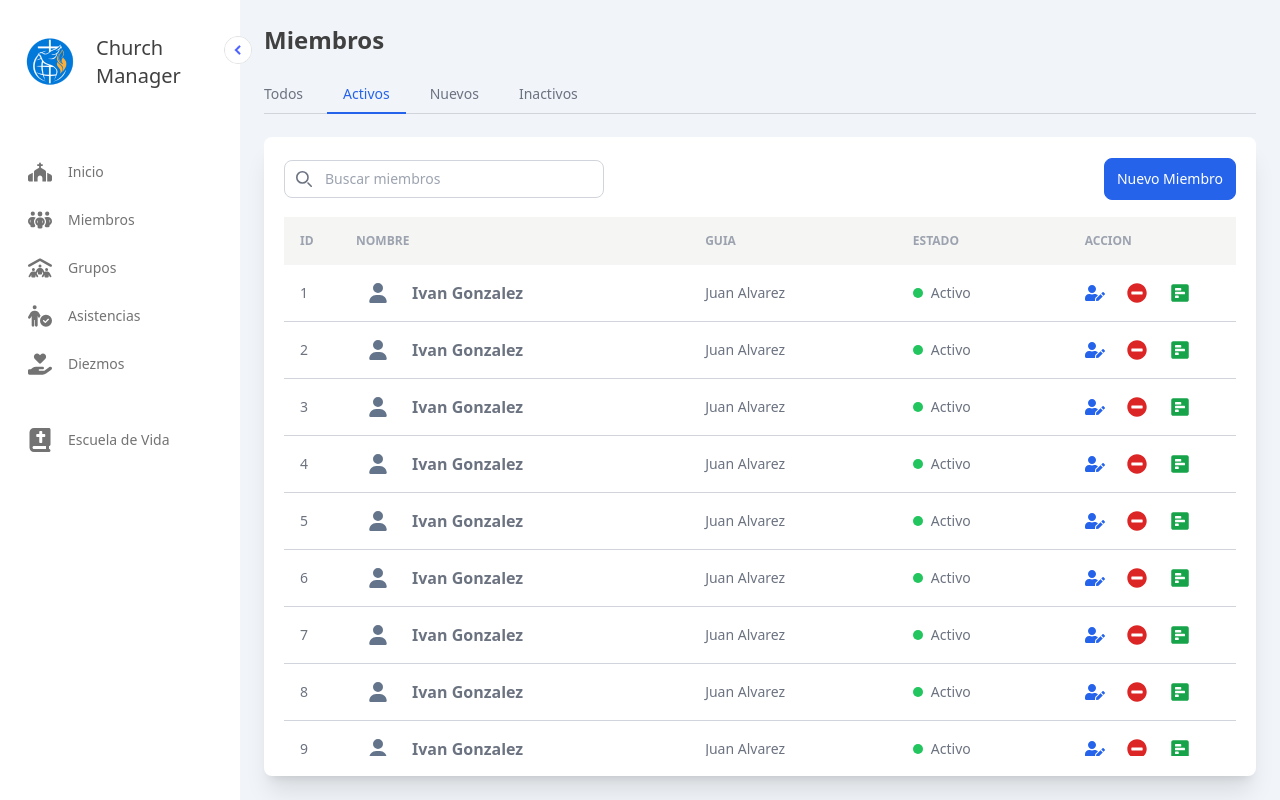
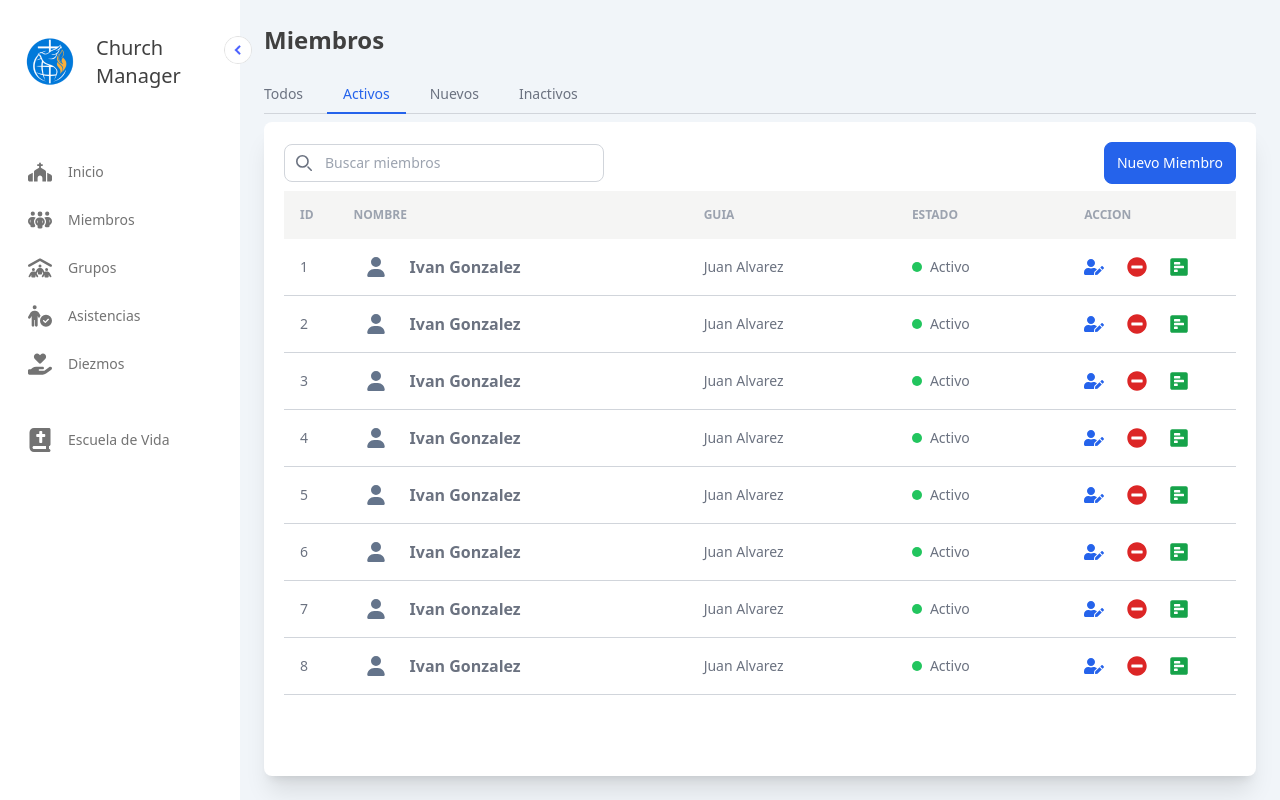
Before and after one commit to matiasfmartz/church-manager, a React (Vite) app: page /miembros in a window 1280 px wide. Built offline with nearby package versions, Linux system fonts and the light colour scheme.

Commit message:
abstraction components

```diff
--- a/src/components/Members/Members.jsx
+++ b/src/components/Members/Members.jsx
@@ -1,23 +1,18 @@
+import BtnTable from "../Shared/BtnTable";
 import Tab from "../Shared/Tab";
-import Board from "../Shared/Board";
-import { Route, Routes } from "react-router-dom";
+import Table from "../Shared/Table";
 
 const Members = () => {
 
     return (
         <>
-            <div className="h-[15%]">
+            <div className="h-[13%]">
                 <h1 className="text-2xl font-semibold text-neutral-700">Miembros</h1>
                 <Tab />
             </div>
-            <div className="h-[85%] relative shadow-xl sm:rounded-lg p-5 bg-white content-between">
-                <Board />
-                {/* <Routes>
-                    <Route path="/miembros/todos" component={<Board />} />
-                    <Route path="/miembros/activos" component={<Board />} />
-                    <Route path="/miembros/nuevos" component={<Board />} />
-                    <Route path="/miembros/inactivos" component={<Board />} />
-                </Routes> */}
+            <div className="h-[87%] relative shadow-xl sm:rounded-lg p-5 bg-white content-between">
+                <BtnTable name1={"Nuevo Miembro"}/>
+                <Table arr={[1,1,1,1,1,1,1,1]}/>
             </div>
         </>
     )
--- /dev/null
+++ b/src/components/Shared/BtnTable.jsx
@@ -0,0 +1,34 @@
+import React from 'react'
+
+const BtnTable = ({name1, name2, btn2}) => {
+  return (
+    <div className="h-[8%] flex items-center justify-between flex-column md:flex-row flex-wrap space-y-4 md:space-y-0 pb-4 bg-white">
+        <label for="table-search" className="sr-only">Search</label>
+        <div className="relative">
+            <div className="absolute inset-y-0 rtl:inset-r-0 start-0 flex items-center ps-3 pointer-events-none">
+                <svg className="w-4 h-4 text-gray-500 dark:text-gray-400" aria-hidden="true" xmlns="http://www.w3.org/2000/svg" fill="none" viewBox="0 0 20 20">
+                    <path stroke="currentColor" stroke-linecap="round" stroke-linejoin="round" stroke-width="2" d="m19 19-4-4m0-7A7 7 0 1 1 1 8a7 7 0 0 1 14 0Z" />
+                </svg>
+            </div>
+            <input type="text" id="table-search-users" className="block p-2 ps-10 text-sm text-black-100 border border-gray-300 rounded-lg w-80" placeholder="Buscar miembros" />
+        </div>
+        <div>
+            { btn2 ?
+                <button id="dropdownActionButton" data-dropdown-toggle="dropdownAction" className="mx-3 inline-flex items-center text-white bg-blue-600 font-medium rounded-lg text-sm px-3 py-2.5 border border-blue-600 hover:bg-white hover:text-blue-600" type="button">
+                    {/* <span className="sr-only">Nuevo Miembro</span> */}
+                    {name2}
+                </button>
+                :
+                <></>
+            }
+            <button id="dropdownActionButton" data-dropdown-toggle="dropdownAction" className="inline-flex items-center text-white bg-blue-600 font-medium rounded-lg text-sm px-3 py-2.5 border border-blue-600 hover:bg-white hover:text-blue-600" type="button">
+                {/* <span className="sr-only">Nuevo Miembro</span> */}
+                {name1}
+            </button>
+
+        </div>
+    </div>
+  )
+}
+
+export default BtnTable
--- a/src/components/Shared/Board.jsx
+++ b/src/components/Shared/Table.jsx
@@ -1,32 +1,13 @@
 import { FaUser } from "react-icons/fa6";
 import { FaUserEdit, FaMinusCircle, FaPollH  } from "react-icons/fa";
 
-const Board = () => {
+const Table = ({arr}) => {
 
     let srcImg = null;
-    let arr = [1,1,1,1,1,1,1,1,1,1,1,1,1,1,1,1,1,1,1,1]
 
     return (
         <>
-            <div className="h-[10%] flex items-center justify-between flex-column md:flex-row flex-wrap space-y-4 md:space-y-0 pb-4 bg-white">
-                <label for="table-search" className="sr-only">Search</label>
-                <div className="relative">
-                    <div className="absolute inset-y-0 rtl:inset-r-0 start-0 flex items-center ps-3 pointer-events-none">
-                        <svg className="w-4 h-4 text-gray-500 dark:text-gray-400" aria-hidden="true" xmlns="http://www.w3.org/2000/svg" fill="none" viewBox="0 0 20 20">
-                            <path stroke="currentColor" stroke-linecap="round" stroke-linejoin="round" stroke-width="2" d="m19 19-4-4m0-7A7 7 0 1 1 1 8a7 7 0 0 1 14 0Z" />
-                        </svg>
-                    </div>
-                    <input type="text" id="table-search-users" className="block p-2 ps-10 text-sm text-black-100 border border-gray-300 rounded-lg w-80" placeholder="Buscar miembros" />
-                </div>
-                <div>
-                    <button id="dropdownActionButton" data-dropdown-toggle="dropdownAction" className="inline-flex items-center text-white bg-blue-600 font-medium rounded-lg text-sm px-3 py-2.5 border border-blue-600 hover:bg-white hover:text-blue-600" type="button">
-                        <span className="sr-only">Nuevo Miembro</span>
-                        Nuevo Miembro
-                    </button>
-                </div>
-            </div>
-
-            <div className="overflow-auto h-[90%]">
+            <div className="overflow-auto h-[92%]">
                 <table className="w-full text-sm text-left rtl:text-right text-gray-500">
                     <thead className="h-full text-xs text-gray-400 uppercase bg-stone-100">
                         <tr>
@@ -94,9 +75,7 @@ const Board = () => {
                 </table>
             </div>
         </>
-        // <div className="h-full">
-        // </div>
     )
 }
 
-export default Board;
+export default Table;
```
